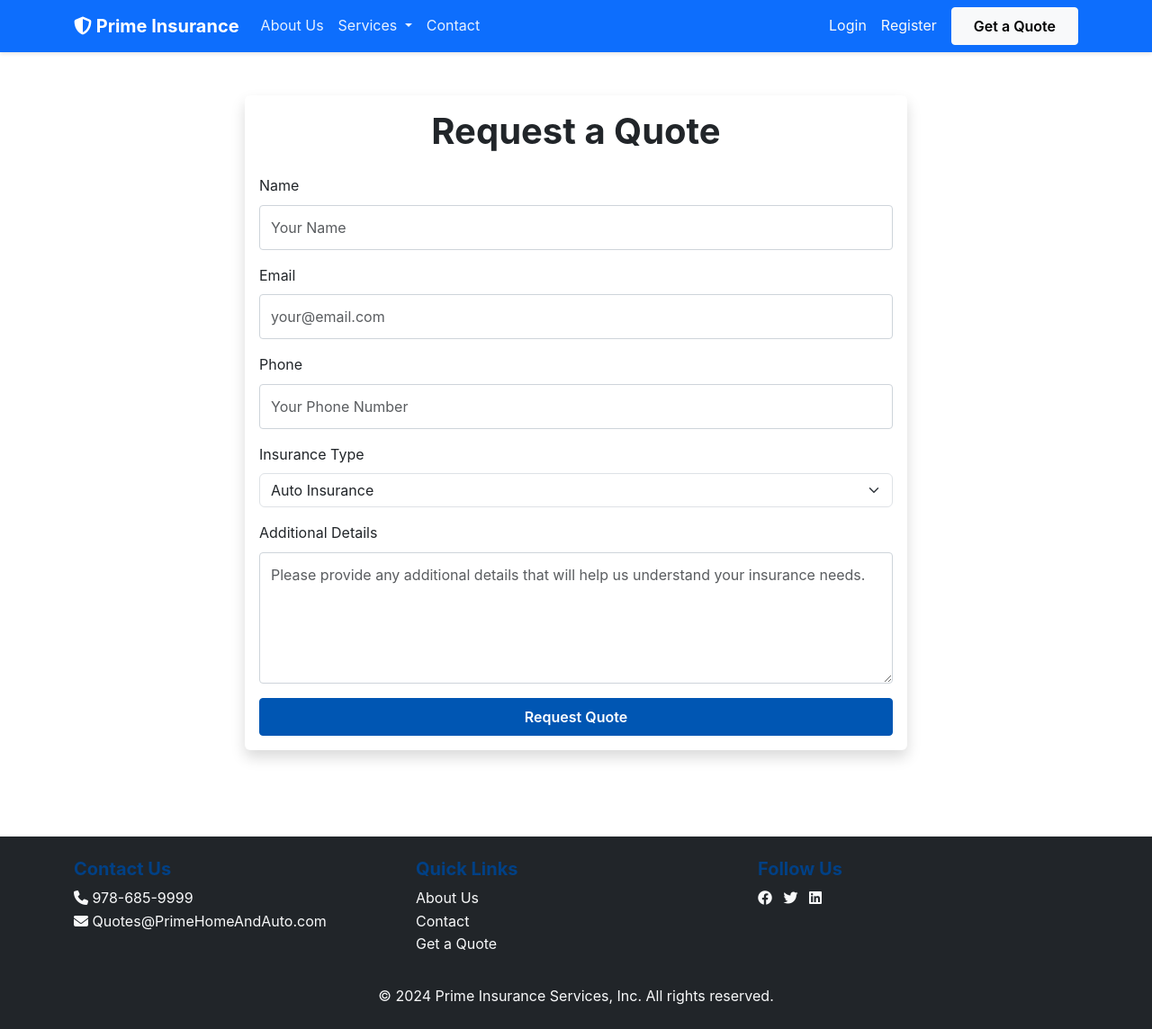
After one commit to ccandelora/SEOPerfection, a Flask app: page /quote in a window 1280 px wide. The commit adds this page. Shown: the whole page at 90% size. Run offline with Flask 3, Linux system fonts and the light colour scheme.

Commit message:
Agent query: Can you check if the login/register links are visible in the navigation menu and if the quote form is now displaying correctly?
Implement user authentication and create quote request form.

Screenshot: https://storage.googleapis.com/screenshot-production-us-central1/8837a8ce-5c91-4b82-a5a9-dc91a1823feb/ffb87071-8029-4bad-9d36-d553c3d73ab8.jpg

```diff
--- a/templates/base.html
+++ b/templates/base.html
@@ -72,7 +72,16 @@
                         <a class="nav-link" href="{{ url_for('contact') }}">Contact</a>
                     </li>
                 </ul>
-                <a href="{{ url_for('quote') }}" class="btn btn-light">Get a Quote</a>
+                <div class="d-flex align-items-center">
+                    {% if current_user.is_authenticated %}
+                        <a href="{{ url_for('profile') }}" class="nav-link text-light me-3">My Profile</a>
+                        <a href="{{ url_for('logout') }}" class="nav-link text-light me-3">Logout</a>
+                    {% else %}
+                        <a href="{{ url_for('login') }}" class="nav-link text-light me-3">Login</a>
+                        <a href="{{ url_for('register') }}" class="nav-link text-light me-3">Register</a>
+                    {% endif %}
+                    <a href="{{ url_for('quote') }}" class="btn btn-light">Get a Quote</a>
+                </div>
             </div>
         </div>
     </nav>
--- /dev/null
+++ b/templates/quote.html
@@ -0,0 +1,80 @@
+{% extends "base.html" %}
+
+{% block title %}Get a Quote - Prime Insurance Services{% endblock %}
+
+{% block meta_description %}Request a personalized insurance quote from Prime Insurance Services. Get competitive rates for auto, home, life, and business insurance coverage.{% endblock %}
+
+{% block content %}
+<div class="container py-5">
+    <div class="row justify-content-center">
+        <div class="col-md-8">
+            <div class="card shadow">
+                <div class="card-body">
+                    <h1 class="card-title text-center mb-4">Request a Quote</h1>
+                    <form method="POST" action="{{ url_for('quote') }}" class="needs-validation" novalidate>
+                        {{ form.csrf_token }}
+                        <div class="mb-3">
+                            {{ form.name.label(class="form-label") }}
+                            {{ form.name(class="form-control", placeholder="Your Name") }}
+                            {% if form.name.errors %}
+                                <div class="invalid-feedback d-block">
+                                    {% for error in form.name.errors %}
+                                        {{ error }}
+                                    {% endfor %}
+                                </div>
+                            {% endif %}
+                        </div>
+                        <div class="mb-3">
+                            {{ form.email.label(class="form-label") }}
+                            {{ form.email(class="form-control", placeholder="your@email.com") }}
+                            {% if form.email.errors %}
+                                <div class="invalid-feedback d-block">
+                                    {% for error in form.email.errors %}
+                                        {{ error }}
+                                    {% endfor %}
+                                </div>
+                            {% endif %}
+                        </div>
+                        <div class="mb-3">
+                            {{ form.phone.label(class="form-label") }}
+                            {{ form.phone(class="form-control", placeholder="Your Phone Number") }}
+                            {% if form.phone.errors %}
+                                <div class="invalid-feedback d-block">
+                                    {% for error in form.phone.errors %}
+                                        {{ error }}
+                                    {% endfor %}
+                                </div>
+                            {% endif %}
+                        </div>
+                        <div class="mb-3">
+                            {{ form.insurance_type.label(class="form-label") }}
+                            {{ form.insurance_type(class="form-select") }}
+                            {% if form.insurance_type.errors %}
+                                <div class="invalid-feedback d-block">
+                                    {% for error in form.insurance_type.errors %}
+                                        {{ error }}
+                                    {% endfor %}
+                                </div>
+                            {% endif %}
+                        </div>
+                        <div class="mb-3">
+                            {{ form.details.label(class="form-label") }}
+                            {{ form.details(class="form-control", rows="5", placeholder="Please provide any additional details that will help us understand your insurance needs.") }}
+                            {% if form.details.errors %}
+                                <div class="invalid-feedback d-block">
+                                    {% for error in form.details.errors %}
+                                        {{ error }}
+                                    {% endfor %}
+                                </div>
+                            {% endif %}
+                        </div>
+                        <div class="d-grid">
+                            <button type="submit" class="btn btn-primary">Request Quote</button>
+                        </div>
+                    </form>
+                </div>
+            </div>
+        </div>
+    </div>
+</div>
+{% endblock %}
```
